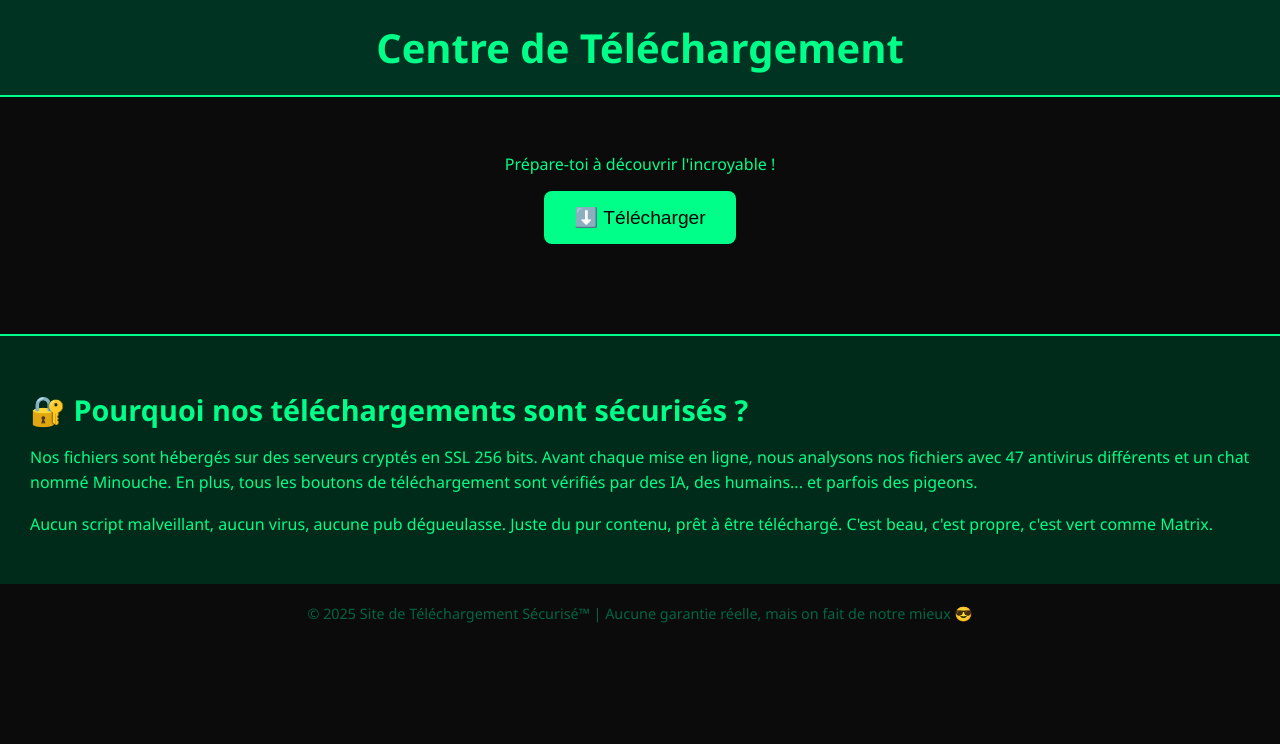
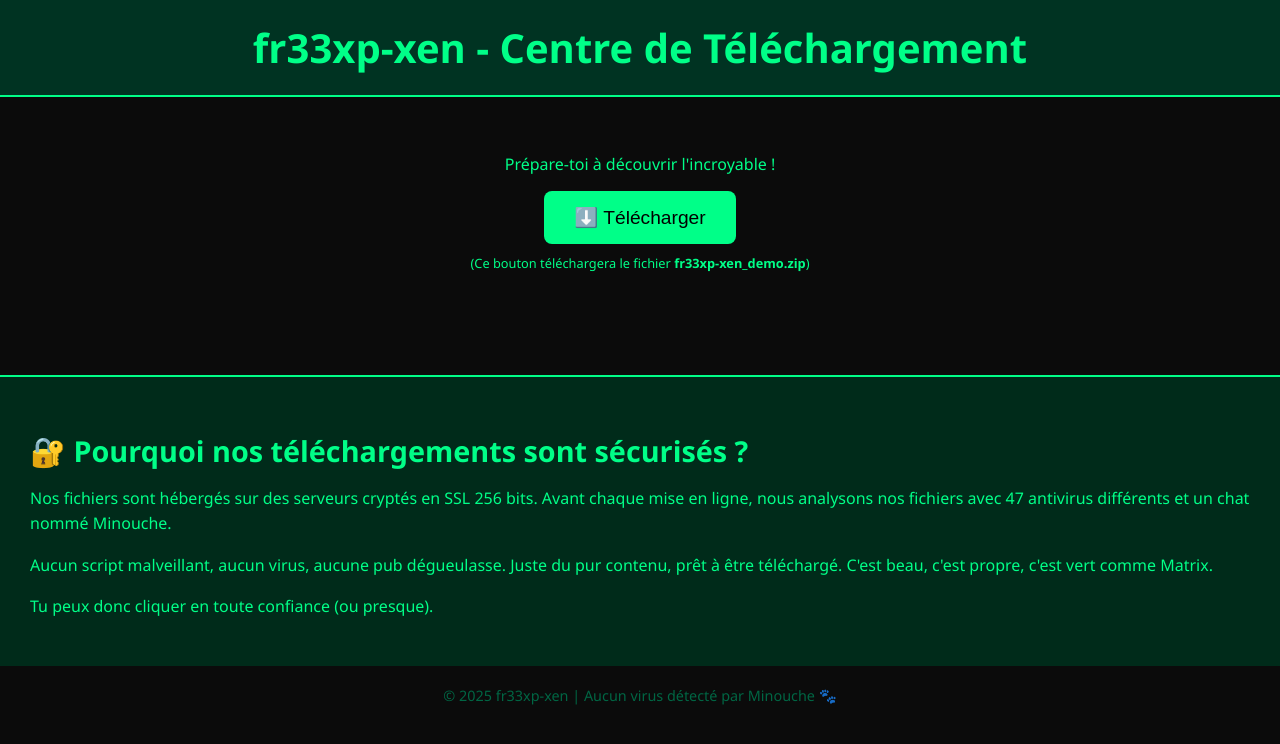
Before and after one commit to florentnehyu/fr33xp-Xen, a plain HTML site: page index.html in a window 1280 px wide. Drawn offline with Linux system fonts and the light colour scheme.

Commit message:
Update index.html

```diff
--- a/index.html
+++ b/index.html
@@ -1,8 +1,8 @@
 <!DOCTYPE html>
 <html lang="fr">
 <head>
-  <meta charset="UTF-8">
-  <title>Téléchargement Sécurisé</title>
+  <meta charset="UTF-8" />
+  <title>fr33xp-xen | Téléchargement</title>
   <style>
     body {
       background-color: #0b0b0b;
@@ -66,17 +66,25 @@
       font-size: 0.9em;
       color: #006644;
     }
+
+    a {
+      text-decoration: none;
+    }
   </style>
 </head>
 <body>
-
   <header>
-    <h1>Centre de Téléchargement</h1>
+    <h1>fr33xp-xen - Centre de Téléchargement</h1>
   </header>
 
   <div class="download-section">
     <p>Prépare-toi à découvrir l'incroyable !</p>
-    <button class="download-button">⬇️ Télécharger</button>
+    <a href="fr33xp-xen_demo.zip" download>
+      <button class="download-button">⬇️ Télécharger</button>
+    </a>
+    <p style="font-size: 0.8em; margin-top: 10px;">
+      (Ce bouton téléchargera le fichier <strong>fr33xp-xen_demo.zip</strong>)
+    </p>
   </div>
 
   <div class="blog-section">
@@ -84,17 +92,16 @@
     <p>
       Nos fichiers sont hébergés sur des serveurs cryptés en SSL 256 bits.
       Avant chaque mise en ligne, nous analysons nos fichiers avec 47 antivirus différents et un chat nommé Minouche.
-      En plus, tous les boutons de téléchargement sont vérifiés par des IA, des humains... et parfois des pigeons.
     </p>
     <p>
       Aucun script malveillant, aucun virus, aucune pub dégueulasse. Juste du pur contenu, prêt à être téléchargé.
       C'est beau, c'est propre, c'est vert comme Matrix.
     </p>
+    <p>Tu peux donc cliquer en toute confiance (ou presque).</p>
   </div>
 
   <footer>
-    © 2025 Site de Téléchargement Sécurisé™ | Aucune garantie réelle, mais on fait de notre mieux 😎
+    © 2025 fr33xp-xen | Aucun virus détecté par Minouche 🐾
   </footer>
-
 </body>
 </html>
```
